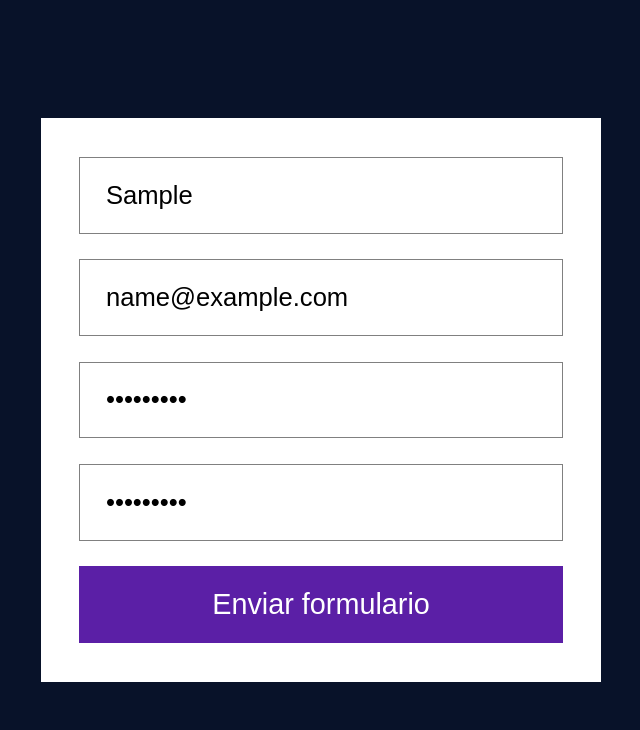
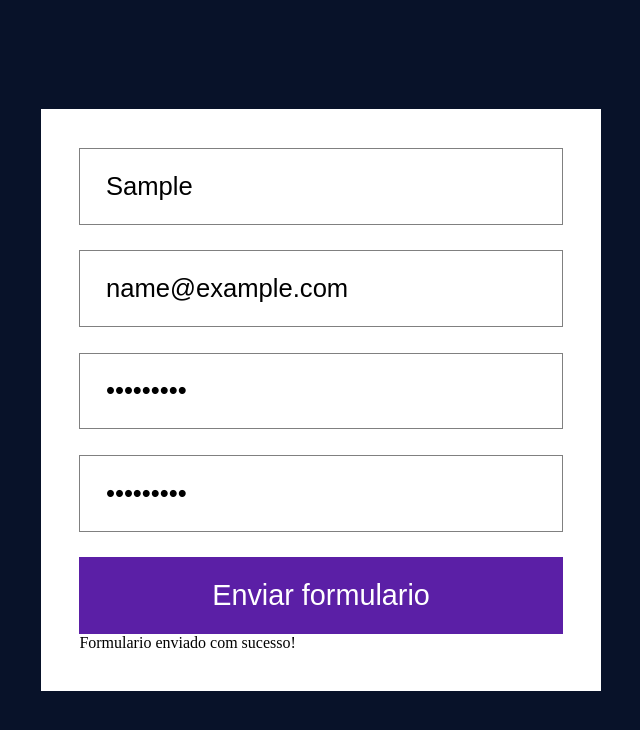
Before and after one commit to MarioLucas0/React-Hook-Form-yup, a React (Vite) app: page / in a window 1280 px wide. Both pictures are taken after typing "Sample", "name@example.com", "Sample123", "Sample123" into the empty fields and a click on the button "Enviar formulario". Shown: the top 730 px of the page, without its empty margins (319-959 px from the left). Built offline with nearby package versions, Linux system fonts and the light colour scheme.

Commit message:
:sparkles feat: styles  message validation

```diff
--- a/src/App.jsx
+++ b/src/App.jsx
@@ -1,4 +1,5 @@
 import { yupResolver } from '@hookform/resolvers/yup';
+import { useState } from 'react';
 import { useForm } from 'react-hook-form';
 import * as yup from 'yup';
 
@@ -19,12 +20,13 @@ const schema = yup.object({
 
 function App() {
 
+  const [isSuccess, setIsSuccess] = useState(false)
   const { register, handleSubmit , formState: { errors } } = useForm({
     resolver: yupResolver(schema)
   })
 
   const onSubmit = () => {
-        console.log("ok")
+    setIsSuccess(true)
   }
 
 
@@ -57,7 +59,7 @@ function App() {
 
       <button type='submit'>Enviar formulario</button>
 
-
+      {isSuccess && <p>Formulario enviado com sucesso! </p>}
 
     </form>
   )
```
